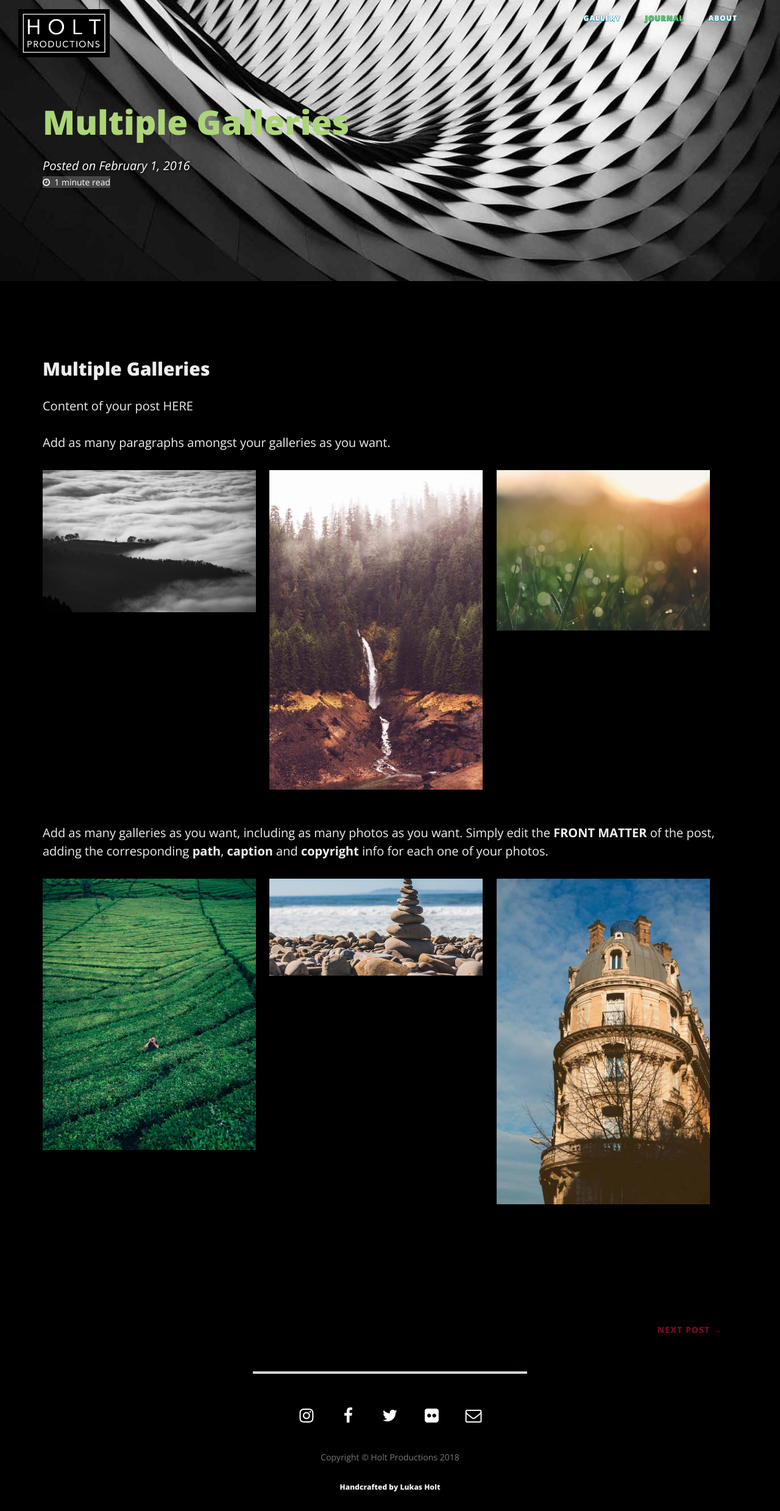
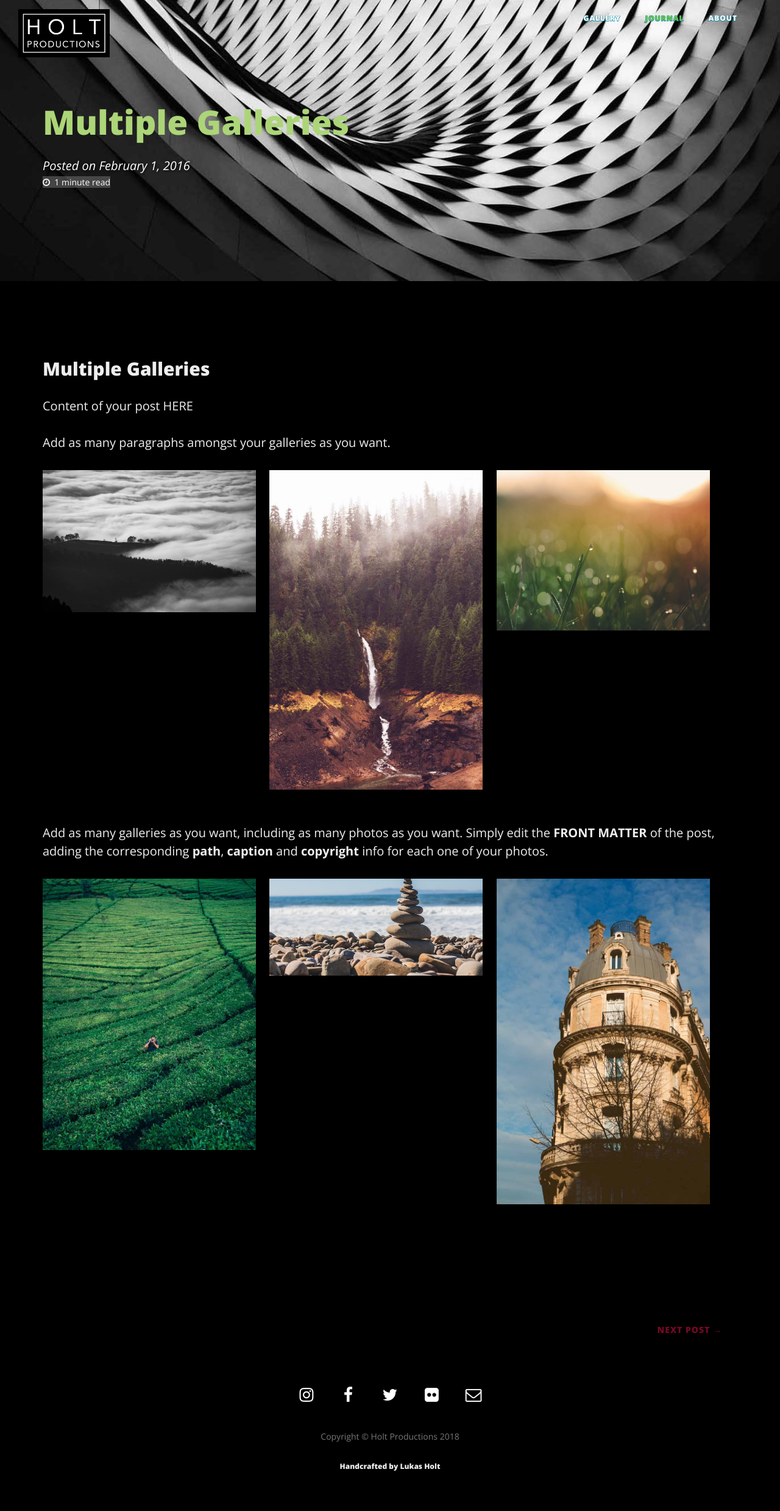
Before and after one commit to lukasholt92/lukasholt92.github.io, a Jekyll site: the page built from _posts/2016-02-01-multiple-galleries.markdown, in a window 1280 px wide. Shown: the whole page at 61% size. Built offline with Jekyll 4.4.1, drawn with Linux system fonts in a browser that asks for light colours; nearby versions of some CDN libraries; after the commit the page ends 2444 px from its top, so only the background shows below that.

```diff
--- a/_layouts/post.html
+++ b/_layouts/post.html
@@ -91,9 +91,9 @@ layout: default
 
 <br>
 
-<hr class="medium">
+<!-- <hr class="medium"> -->
 
-        <!--    <div class="tags-wrap">
+<!-- <div class="tags-wrap">
    <div class="tags">
 
   <div class="section-heading group" style="color: #fff; text-align: center; margin-top: 10px;">
--- a/_posts/2018-05-30-myFirstPost.markdown
+++ b/_posts/2018-05-30-myFirstPost.markdown
@@ -1,6 +1,6 @@
 ---
 layout:     post
-title:      "This is my first redesigned post"
+title:      "This is my first redesigned and edited post"
 subtitle:   "Holt Productions"
 active: journal
 image:
--- a/journal/index.html
+++ b/journal/index.html
@@ -34,7 +34,7 @@ header-img: "img/writing-bg.jpg"
 <li class="block">
 <div class="postArticle-wrapper">
 
-<div class="post-preview" style="border-bottom-style: solid; border-bottom-width: 1px; border-bottom-color: #530720;">
+<div class="post-preview" style="border-bottom-style: solid; border-bottom-width: 0px; border-bottom-color: #ffffff;">
 
 <a href="{{ post.url | prepend: site.baseurl }}">
         {% if post.image.feature %}
```
